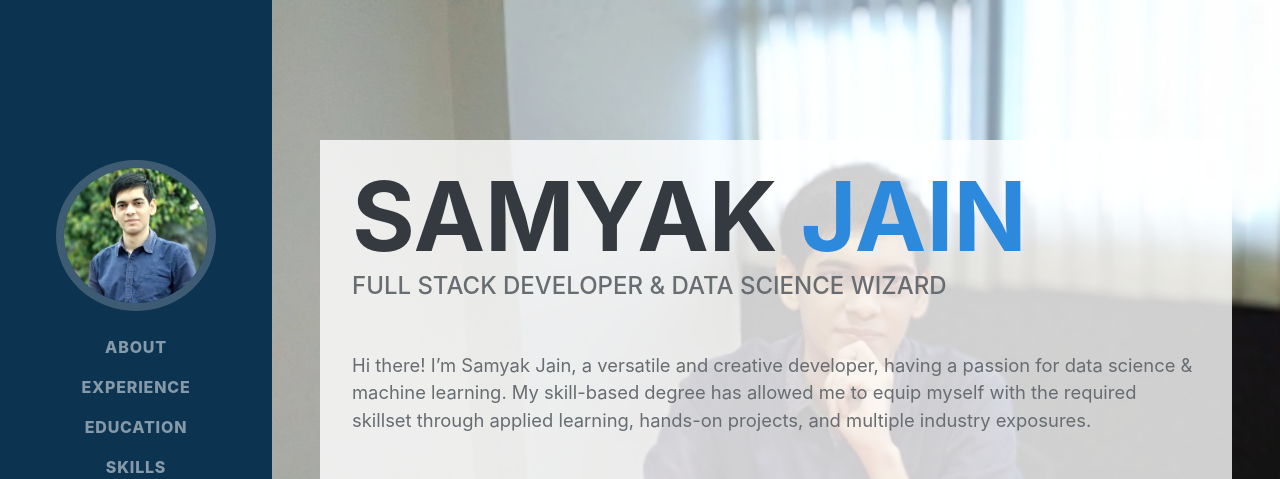
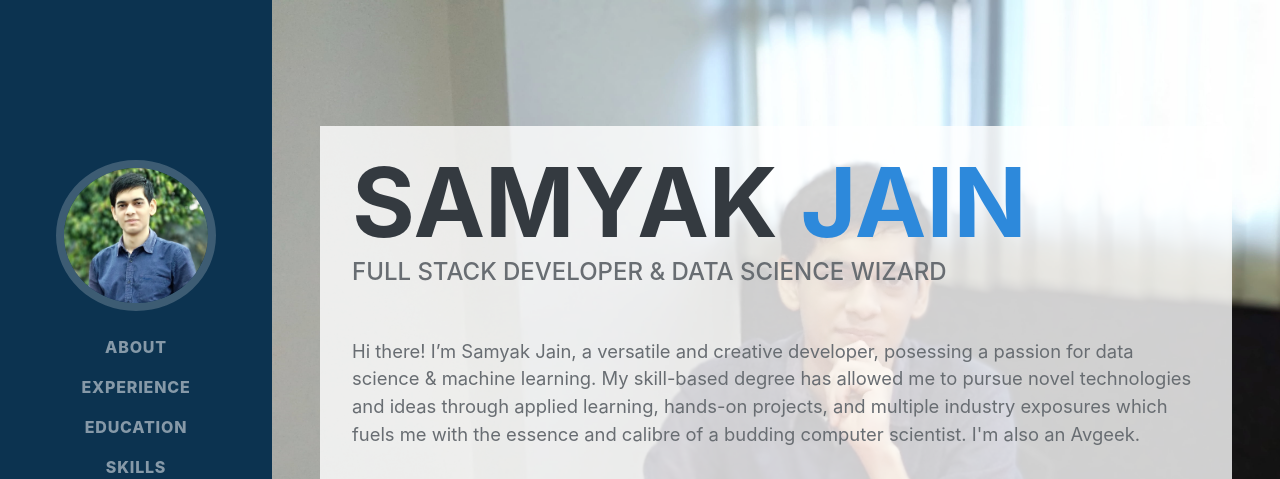
Before and after one commit to jainsamyak/jainsamyak.github.io, a plain HTML site: page index.html in a window 1280 px wide. Shown: the top 479 px of the page. Drawn offline with Linux system fonts and the light colour scheme; a web font is replaced by a local one.

Commit message:
Update index.html

```diff
--- a/index.html
+++ b/index.html
@@ -106,9 +106,9 @@
             Full Stack Developer & Data Science Wizard
           </div>
           <p class="lead mb-5">
-            Hi there! I’m Samyak Jain, a versatile and creative developer, having a passion for data science & machine
-            learning. My skill-based degree has allowed me to equip myself with the required skillset through applied
-            learning, hands-on projects, and multiple industry exposures.
+            Hi there! I’m Samyak Jain, a versatile and creative developer, posessing a passion for data science & machine
+            learning. My skill-based degree has allowed me to pursue novel technologies and ideas through applied
+            learning, hands-on projects, and multiple industry exposures which fuels me with the essence and calibre of a budding computer scientist. I'm also an Avgeek.
           </p>
           <div class="social-icons">
             <a href="http://www.linkedin.com/in/samyakjain330" target="_blank">
```
